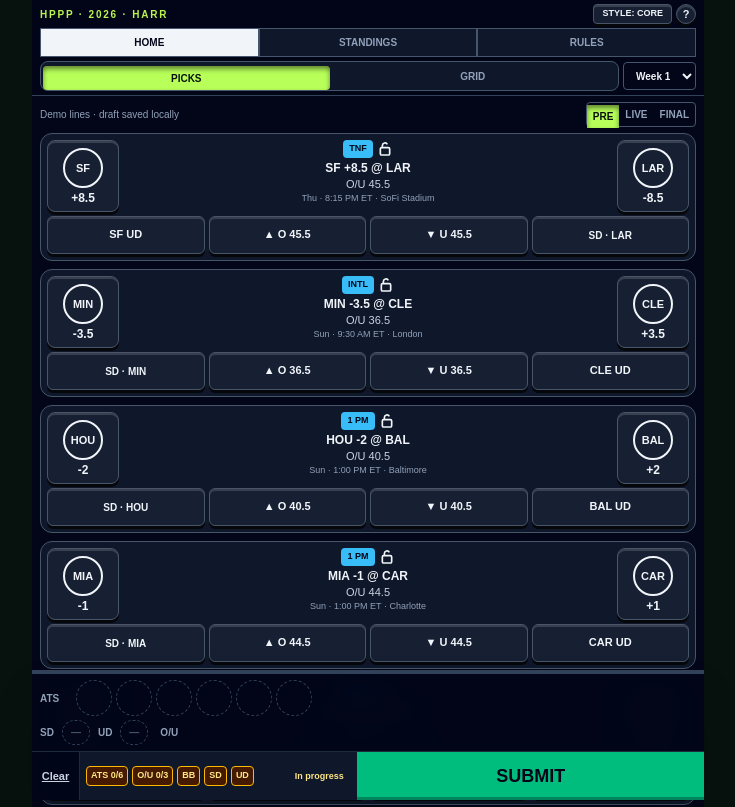
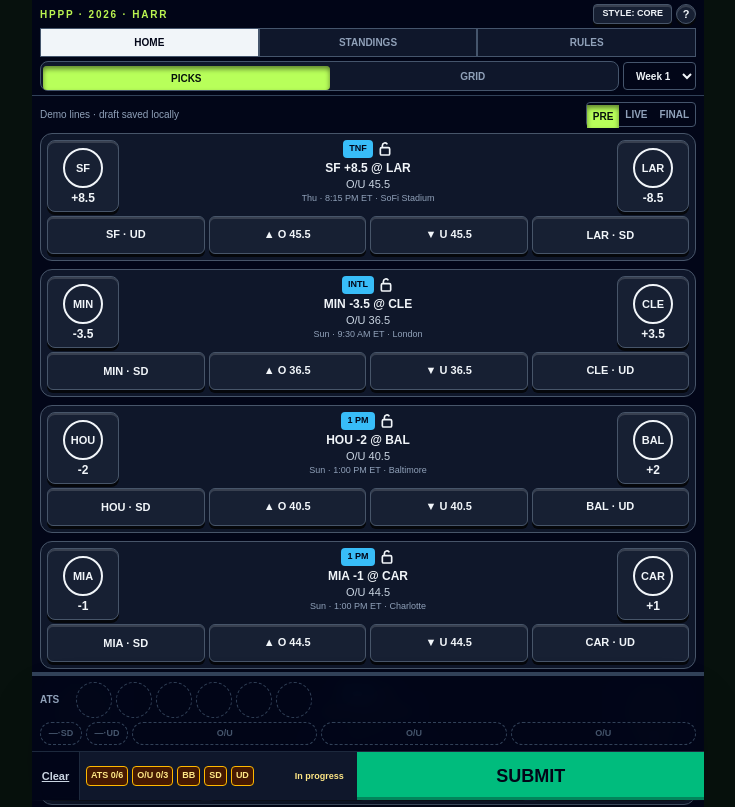
Before and after one commit to ghreichert96/nfl-pool, a Next.js app: page / in a window 1280 px wide. Shown: the top 807 px of the page, without its empty margins (272-1007 px from the left). Built offline with nearby package versions, Linux system fonts and the light colour scheme.

Commit message:
Compact side pick preview

```diff
--- a/src/features/picks/picks-experience.tsx
+++ b/src/features/picks/picks-experience.tsx
@@ -235,7 +235,7 @@ function GameInfo({ game, picks }: { game: Game; picks: Picks }) {
     result: "win" | "loss" | "tie" | undefined;
   }> = [
     {
-      label: `SD ${sdTeam}`,
+      label: `${sdTeam}·SD`,
       selected: sdSelected,
       result: standingForTeam(game, sdTeam, "side"),
     },
@@ -250,7 +250,7 @@ function GameInfo({ game, picks }: { game: Game; picks: Picks }) {
       result: standingForTotal(game, "under"),
     },
     {
-      label: `UD ${underdog}`,
+      label: `${underdog}·UD`,
       selected: udSelected,
       result: standingForTeam(game, underdog, "side"),
     },
@@ -532,9 +532,9 @@ function GameRow({
                     : { gameId: game.id, team: sdTeam },
                 }));
               }}
-              className="h-full min-h-9 w-full touch-none select-none text-[10px] font-black disabled:opacity-30"
+              className="h-full min-h-9 w-full touch-none select-none text-[11px] font-black disabled:opacity-30"
             >
-              SD · {sdTeam}
+              {sdTeam} · SD
             </button>
             {sdGestureActive && (
               <div
@@ -559,7 +559,7 @@ function GameRow({
               }))
             }
           >
-            {underdog} UD
+            {underdog} · UD
           </SmallToggle>
         </div>
       )}
@@ -674,28 +674,47 @@ function Preview({
             );
           })}
         </div>
-        <div className="flex items-center gap-2 overflow-x-auto text-[10px] font-black">
-          <span className="text-slate-400">SD</span>
+        <div className="grid grid-cols-[42px_42px_repeat(3,minmax(0,1fr))] gap-1 text-[9px] font-black">
           <span
-            className={`rounded-full border px-2 py-1 ${picks.suddenDeath ? previewResultClass(gameMap.get(picks.suddenDeath.gameId), standingForTeam(gameMap.get(picks.suddenDeath.gameId), picks.suddenDeath.team, "side")) : "border-dashed border-slate-700 text-slate-600"}`}
+            aria-label={
+              picks.suddenDeath
+                ? `${picks.suddenDeath.team} Sudden Death`
+                : "Sudden Death not selected"
+            }
+            className={`truncate rounded-full border px-1 py-1 text-center ${picks.suddenDeath ? previewResultClass(gameMap.get(picks.suddenDeath.gameId), standingForTeam(gameMap.get(picks.suddenDeath.gameId), picks.suddenDeath.team, "side")) : "border-dashed border-slate-700 text-slate-600"}`}
           >
-            {picks.suddenDeath?.team ?? "—"}
+            {picks.suddenDeath?.team ?? "—"}·SD
           </span>
-          <span className="text-slate-400">UD</span>
           <span
-            className={`rounded-full border px-2 py-1 ${picks.underdog ? previewResultClass(gameMap.get(picks.underdog.gameId), standingForTeam(gameMap.get(picks.underdog.gameId), picks.underdog.team, "side")) : "border-dashed border-slate-700 text-slate-600"}`}
+            aria-label={
+              picks.underdog
+                ? `${picks.underdog.team} Underdog`
+                : "Underdog not selected"
+            }
+            className={`truncate rounded-full border px-1 py-1 text-center ${picks.underdog ? previewResultClass(gameMap.get(picks.underdog.gameId), standingForTeam(gameMap.get(picks.underdog.gameId), picks.underdog.team, "side")) : "border-dashed border-slate-700 text-slate-600"}`}
           >
-            {picks.underdog?.team ?? "—"}
+            {picks.underdog?.team ?? "—"}·UD
           </span>
-          <span className="ml-1 text-slate-400">O/U</span>
-          {picks.totals.map((pick) => {
+          {Array.from({ length: 3 }, (_, index) => {
+            const pick = picks.totals[index];
+            if (!pick) {
+              return (
+                <span
+                  key={index}
+                  className="truncate rounded-full border border-dashed border-slate-700 px-1 py-1 text-center text-slate-600"
+                >
+                  O/U
+                </span>
+              );
+            }
             const game = gameMap.get(pick.gameId);
             return (
               <span
                 key={pick.gameId}
-                className={`whitespace-nowrap rounded-full border px-2 py-1 ${previewResultClass(game, standingForTotal(game, pick.direction))}`}
+                aria-label={`${game?.away.abbreviation} at ${game?.home.abbreviation}, ${pick.direction}`}
+                className={`truncate rounded-full border px-1 py-1 text-center ${previewResultClass(game, standingForTotal(game, pick.direction))}`}
               >
-                {game?.away.abbreviation}/{game?.home.abbreviation}{" "}
+                {game?.away.abbreviation}-{game?.home.abbreviation}·
                 {pick.direction === "over" ? "O" : "U"}
               </span>
             );
```
Also changed, not shown: 1 other file (tests, documents, lock files or other folders).
